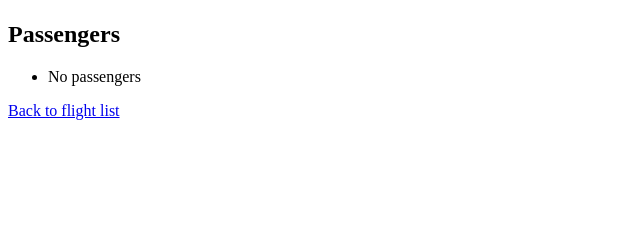
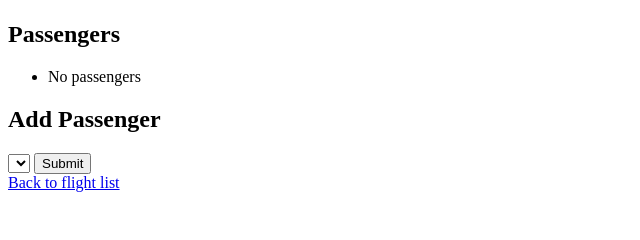
Before and after one commit to PedroPiveta/djangoFlightControl, a Django app: template flights/templates/flights/flight.html in a window 1280 px wide. Shown: the part 133-373 px from the top of the page, without its empty margins (0-640 px from the left). Run offline with Django 4.2, Linux system fonts and the light colour scheme; the template is opened without the code that fills it, so the values that code supplies are empty.

Commit message:
booking feature

```diff
--- a/flights/templates/flights/flight.html
+++ b/flights/templates/flights/flight.html
@@ -19,5 +19,17 @@
         {% endfor %}
     </ul>
 
+    <h2>Add Passenger</h2>
+
+    <form action="{% url 'book' flight.id %}" method="post">
+        {% csrf_token %}
+        <select name="passenger">
+            {% for passenger in non_passengers %}
+                <option value="{{ passenger.id }}">{{ passenger }}</option>
+            {% endfor %}
+        </select>
+        <input type="submit">
+    </form>
+
     <a href="{% url 'index' %}">Back to flight list</a>
 {% endblock %}
--- a/flights/urls.py
+++ b/flights/urls.py
@@ -5,4 +5,5 @@ from . import views
 urlpatterns = [
     path("", views.index, name="index"),
     path("<int:flight_id>", views.flight, name="flight"),
+    path("<int:flight_id>/book", views.book, name="book")
 ]
```
Also changed, not shown: flights/views.py (+12 -2 lines).
